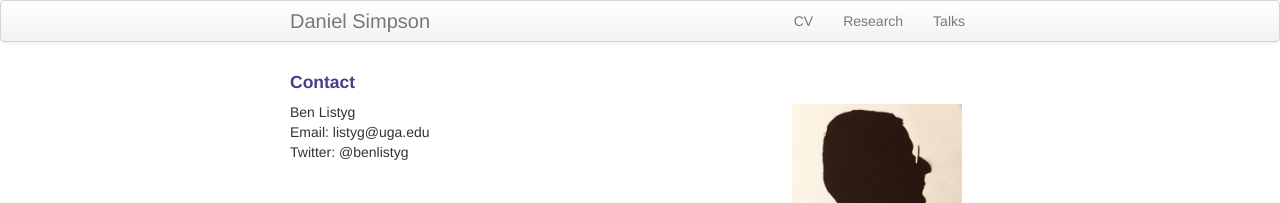
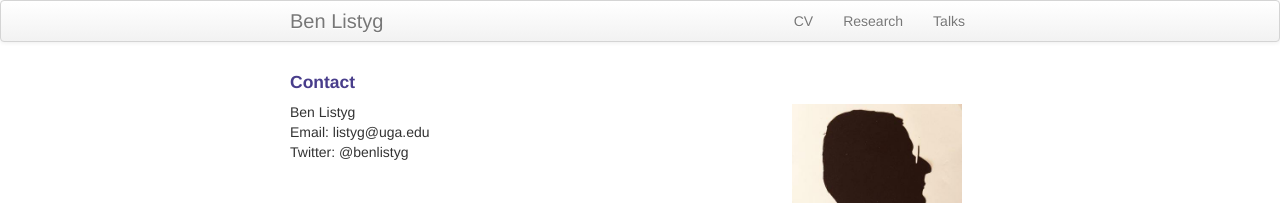
Before and after one commit to BListyg/benlistyg.github.io, a Jekyll site: the page built from index.md, in a window 1280 px wide. Shown: the top 203 px of the page. Built offline with Jekyll 4.4.1, drawn with Linux system fonts in a browser that asks for light colours.

Commit message:
Update _config.yml

```diff
--- a/_config.yml
+++ b/_config.yml
@@ -8,14 +8,14 @@ highlighter: rouge
 # Themes are encouraged to use these universal variables
 # so be sure to set them if your theme uses them.
 #
-title : Daniel Simpson
+title : Ben Listyg
 author :
-  name : Daniel Simpson
-  email : simpson@utstat.toronto.edu
-  github : dpsimpson
+  name : Ben Listyg
+  email : listyg@uga.edu
+  github : benlistyg
   twitter :
 
-production_url :  https://dpsimpson.github.io/simple_site
+production_url :  https://benlistyg.github.io/simple_site
 
 # Tell Github to use the kramdown markdown interpreter
 # (see https://help.github.com/articles/migrating-your-pages-site-from-maruku)
```
